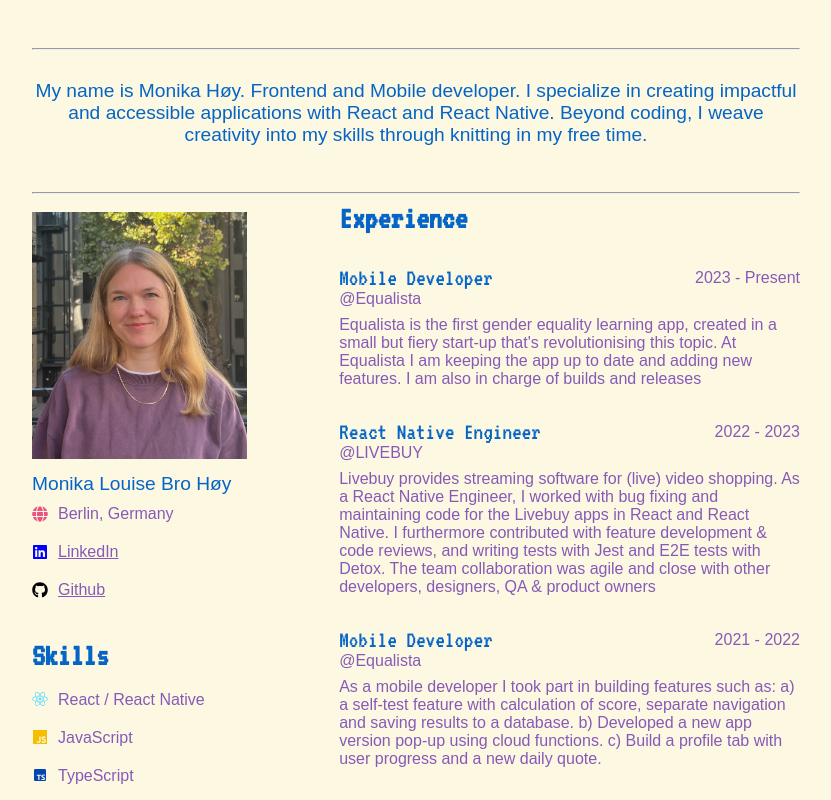
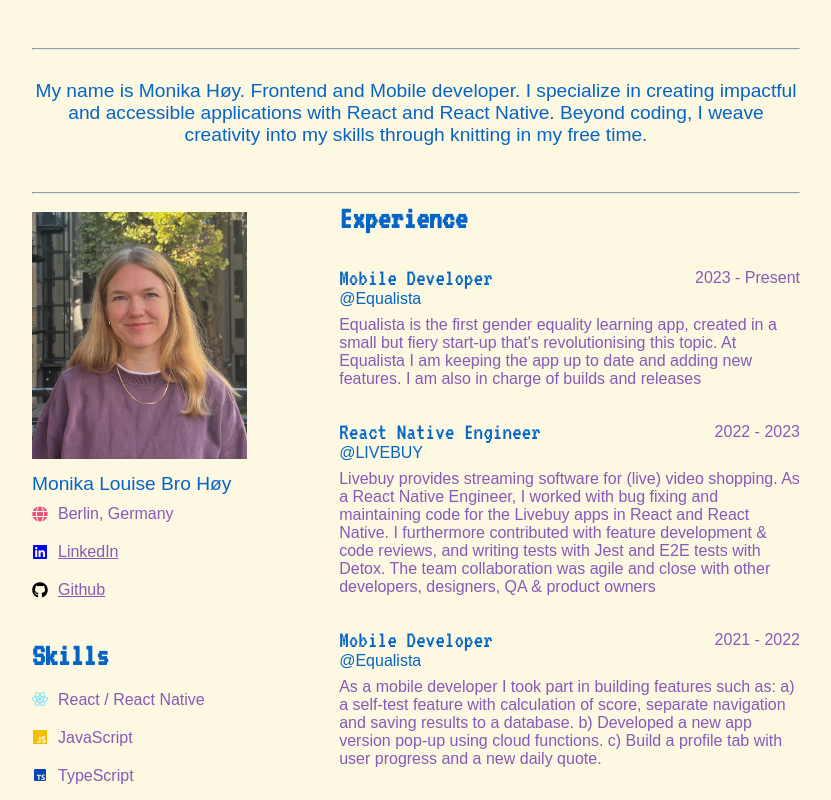
Before and after one commit to MonikaHoy/website, a React (Create React App) app: page / in a window 1280 px wide. Shown: the top 800 px of the page, without its empty margins (224-1055 px from the left). Built offline with nearby package versions, Linux system fonts and the light colour scheme; a web font is replaced by a local one.

Commit message:
add exp links

```diff
--- a/src/App.module.css
+++ b/src/App.module.css
@@ -56,6 +56,12 @@ h2 {
   font-weight: lighter;
 }
 
+h2 a {
+  color: var(--c-text);
+  text-decoration: none;
+  display: block;
+}
+
 h3 {
   color: var(--c-text-secondary);
   font-family: var(--ffm-secondary);
@@ -66,6 +72,12 @@ p {
   color: var(--c-text-secondary);
   font-family: var(--ffm-secondary);
   margin: 0;
+}
+
+p a {
+  color: var(--c-text);
+  text-decoration: none;
+  display: block;
 }
 
 input {
--- a/src/components/Experience/ExperienceList.tsx
+++ b/src/components/Experience/ExperienceList.tsx
@@ -12,7 +12,11 @@ export default function ExperienceList() {
               {exp.startDate} - {exp.endDate === "" ? "Present" : exp.endDate}
             </p>
           </div>
-          <p> @{exp.company}</p>
+          <p>
+            <a href={exp.url} target="_blank" rel="noreferrer">
+              @{exp.company}{" "}
+            </a>
+          </p>
           <div className={style.body}>
             <p>{exp.description}</p>
           </div>
--- a/src/components/Experience/ProjectsList.tsx
+++ b/src/components/Experience/ProjectsList.tsx
@@ -7,7 +7,12 @@ export default function ProjectsList() {
       {projects.map((proj, index) => (
         <div key={index}>
           <div className={style.headerContainer}>
-            <h2>{proj.title}</h2>
+            <h2>
+              <a href={proj.url} target="_blank" rel="noreferrer">
+                {proj.title}{" "}
+              </a>
+            </h2>
+
             <p>{proj.date ? proj.date : null}</p>
           </div>
           <div className={style.body}>
--- a/src/components/Experience/experienceData.ts
+++ b/src/components/Experience/experienceData.ts
@@ -1,6 +1,7 @@
 type Experience = {
   title: string;
   company: string;
+  url?: string;
   location: string;
   endDate: string;
   description: string;
@@ -11,6 +12,7 @@ const experience: Experience[] = [
   {
     title: "Mobile Developer",
     company: "Equalista",
+    url: "https://equalista.com/",
     location: "Berlin",
     startDate: "2023",
     endDate: "",
@@ -20,6 +22,7 @@ const experience: Experience[] = [
   {
     title: "React Native Engineer",
     company: "LIVEBUY",
+    url: "https://www.livebuy.io/",
     location: "Berlin",
     startDate: "2022",
     endDate: "2023",
@@ -29,6 +32,7 @@ const experience: Experience[] = [
   {
     title: "Mobile Developer",
     company: "Equalista",
+    url: "https://equalista.com/",
     location: "Berlin",
     startDate: "2021",
     endDate: "2022",
@@ -38,6 +42,7 @@ const experience: Experience[] = [
   {
     title: "Frontend Developer intern",
     company: "Equalista",
+    url: "https://equalista.com/",
     location: "Berlin",
     startDate: "2021",
     endDate: "2021",
@@ -47,6 +52,7 @@ const experience: Experience[] = [
   {
     title: "Content Researcher",
     company: "Equalista",
+    url: "https://equalista.com/",
     location: "Berlin",
     startDate: "2020",
     endDate: "2021",
@@ -56,6 +62,7 @@ const experience: Experience[] = [
   {
     title: "Localisation Specialist",
     company: "KAYAK",
+    url: "https://www.kayak.com/about",
     location: "Berlin",
     startDate: "2021",
     endDate: "2022",
--- a/src/components/Experience/projectsData.ts
+++ b/src/components/Experience/projectsData.ts
@@ -1,5 +1,6 @@
 type Projects = {
   title: string;
+  url?: string;
   description: string;
   date?: number;
 };
@@ -7,6 +8,7 @@ type Projects = {
 const projects: Projects[] = [
   {
     title: "grow",
+    url: "https://github.com/MonikaHoy/grow",
     description:
       "Grow was my first mobile project and what made me want to be a mobile developer. Inspired from tracking my plants' health, I built a plant journal application to track my plants with images. I developed and built the app from scratch in React Native and Expo, using React Navigation and Firebase Cloud Firestore database. I am currently working on moving it from Expo to React Native and refactoring the code to TypeScript.",
     date: 2020,
```
